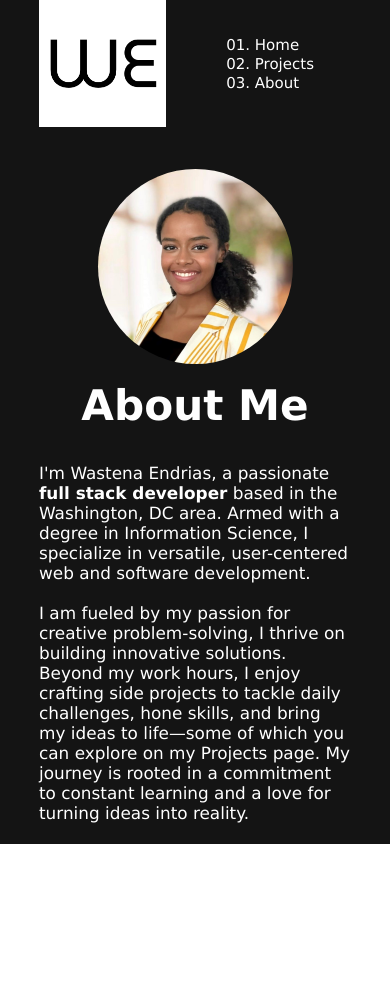
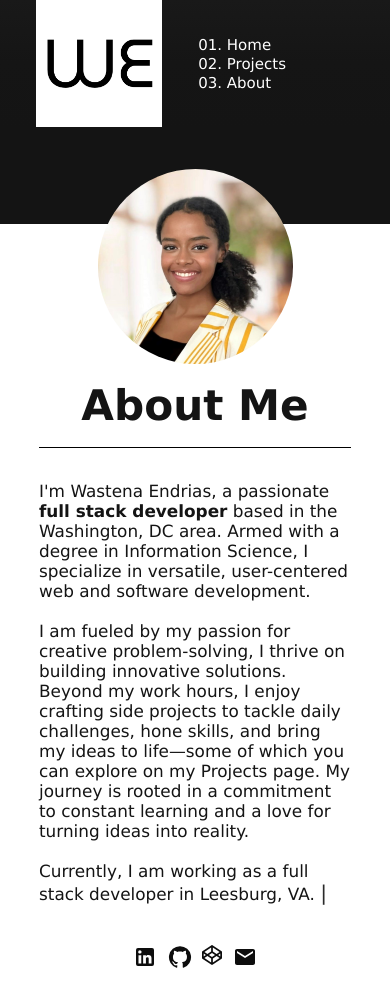
Before and after one commit to wendrias/portfolio, a React (Create React App) app: page /portfolio/about in a window 390 px wide. Before the commit the page ends 844 px from the top, so only its background shows below. Built offline with nearby package versions, Linux system fonts and the light colour scheme.

Commit message:
mobile styling updates + link fix

```diff
--- a/src/App.css
+++ b/src/App.css
@@ -106,4 +106,10 @@
     .nav ul {
         flex-direction: column;
     }
+    nav {
+        width: 100vw;
+        margin: 0;
+        padding: 0;
+        justify-content: space-evenly;
+    }
 }
--- a/src/components/ProjectCard.css
+++ b/src/components/ProjectCard.css
@@ -1,7 +1,7 @@
 .project-card {
     /* border: solid 1px; */
     width: 25vw;
-    min-width: 350px;
+    min-width: 300px;
     min-height: 25vw;
     box-sizing: border-box;
     box-shadow: 3px 3px 10px rgb(9, 9, 9);
--- a/src/pages/about.css
+++ b/src/pages/about.css
@@ -50,6 +50,9 @@
 
     #about-text h1 {
         font-size: 8vh;
+        border-bottom: 1px solid white;
+        padding-bottom: 10px;
+        margin-bottom: 20px;
     }
 
     #about-text p {
@@ -65,6 +68,9 @@
         display: flex;
         flex-direction: row;
         justify-content: space-between;
+        padding: 2px 5px;
+        border-radius: 15px;
+        border: 1px solid white;
     }
 
     .social-icon-list a:link,
@@ -89,6 +95,7 @@
         }
         .half-overlay {
             width: 100vw;
+            height: calc(15vh + 12.5vw);
             /* -webkit-clip-path: ppolygon(100% 0, 100% 100%, 0 100%, 0 31%, 38% 0); */
         }
         /* #about-text h1 {
@@ -100,6 +107,13 @@
         #about-text h1 {
             font-size: 5vh;
             margin: 2vh;
+            width: 100%;
+            text-align: center;
+            border-bottom: black solid 1px;
+            padding-bottom: 2vh;
+        }
+        #about-text {
+            color: #141414;
         }
         #about-container {
             padding-top: 20vh;
@@ -109,9 +123,24 @@
         .nav img {
             background: white;
         }
+        .social-icon-list a svg {
+            filter: brightness(.05);
+        }
+        .social-icon-list {
+            width: 80%;
+            margin: auto;
+        }
+        .social-links {
+            width: 40vw;
+            margin: 5vw;
+        }
     }
 
     @media (max-width: 800px) {
+        html,
+        body {
+            overflow-x: visible;
+        }
         #about-text p {
             font-size: 2vh;
         }
@@ -119,4 +148,11 @@
             width: 50vw;
             height: 50vw;
         }
+        .half-overlay {
+            width: 100vw;
+            height: calc(15vh + 25vw);
+        }
+        .nav {
+            background: linear-gradient(to bottom, #191919, #151515, rgba(1, 1, 1, 0));
+        }
     }
--- a/src/pages/about.tsx
+++ b/src/pages/about.tsx
@@ -32,7 +32,7 @@
           </p>
           <div className="social-links">
             <ul className="social-icon-list">
-              <a href="https://www.linkedin.com/in/wastena-endrias-479391148/">
+              <a href="https://www.linkedin.com/in/wastenaendrias/">
                 <LinkedInIcon className="linkedin-icon" />
               </a>
               <a href="https://github.com/wendrias/">
--- a/src/pages/projects.css
+++ b/src/pages/projects.css
@@ -8,6 +8,7 @@
     align-items: center;
     color: white;
     background-color: rgb(22, 22, 22);
+    overflow: hidden;
 }
 
 #projects-container p {
@@ -31,6 +32,9 @@
 @media (max-width: 600px) {
     #project-cards-container {
         justify-content: center;
+    }
+    #project-cards-text {
+        padding: 0 7vw;
     }
 }
 
--- a/src/pages/projects.tsx
+++ b/src/pages/projects.tsx
@@ -13,49 +13,49 @@
         <ProjectCard
           title="PixelWorld Mini-Game"
           description="A Pokemon-inspired mini game."
-          tech={["HTML/CSS", "JavaScript", "Python"]}
+          tech={["JavaScript", "Python", "HTML/CSS"]}
           picture="./img/pixelworld.png"
           link="https://wendrias.github.io/pixelworld/"
         />
         <ProjectCard
           title="Prince George's County Schools Air Quality Tool"
           description="An air quality sensor map and dashboard created for a local education center's environmental curriculum."
-          tech={["HTML/CSS", "JavaScript", "React", "NodeJS", "REST API"]}
+          tech={["JavaScript", "React", "NodeJS", "REST API", "HTML/CSS"]}
           picture="./img/schmidt/map.png"
           link="https://schmidt-center-dashboard.netlify.app/"
         />
         <ProjectCard
           title="Pic2Playlist (Beta)"
           description="A tool that takes user-inputted image and creates a Spotify playlist based on data from Google Cloud Vision and Clarifai image processing AIs."
-          tech={["HTML/CSS", "JavaScript", "NodeJS", "REST API"]}
+          tech={["JavaScript", "NodeJS", "REST API", "HTML/CSS"]}
           picture="./img/p2p.png"
           link="/"
         />
         <ProjectCard
           title="CSS Toaster"
           description="A fun exercise in UI design and CSS animation."
-          tech={["HTML/CSS", "JavaScript"]}
+          tech={["JavaScript", "HTML/CSS"]}
           picture="./img/toaster.png"
-          link="https://codepen.io/wendrias/pen/RwMYxZX"
+          link="https://codepen.io/wendrias/full/RwMYxZX"
         />
         <ProjectCard
           title="Easy GPA Calculator"
           description="Quick, no-hassle grade average calculation--no converting needed. Parameters can be entered as letters, percentages, or a mix of both."
-          tech={["HTML/CSS", "Bootstrap", "JavaScript"]}
+          tech={["Bootstrap", "JavaScript", "HTML/CSS"]}
           picture="./img/gpa.png"
-          link="https://codepen.io/wendrias/pen/ZEJwWzJ"
+          link="https://codepen.io/wendrias/full/ZEJwWzJ"
         />
         <ProjectCard
           title="Artist Porfolio Site"
           description="An artist portfolio site created for a freelance client. Includes custom carousel, about page, gallery of work, and contact page. Anonymized to protect privacy."
-          tech={["HTML/CSS", "JavaScript", "PHP"]}
+          tech={["JavaScript", "PHP", "HTML/CSS"]}
           picture="./img/portfolio/1.png"
           link="/"
         />
         <ProjectCard
           title="Slide-Up Music Player Design"
           description="Prototype of music player that slides up when toggled."
-          tech={["HTML/CSS", "JavaScript"]}
+          tech={["JavaScript", "HTML/CSS"]}
           picture="./img/music.png"
           link="/"
         />
```
